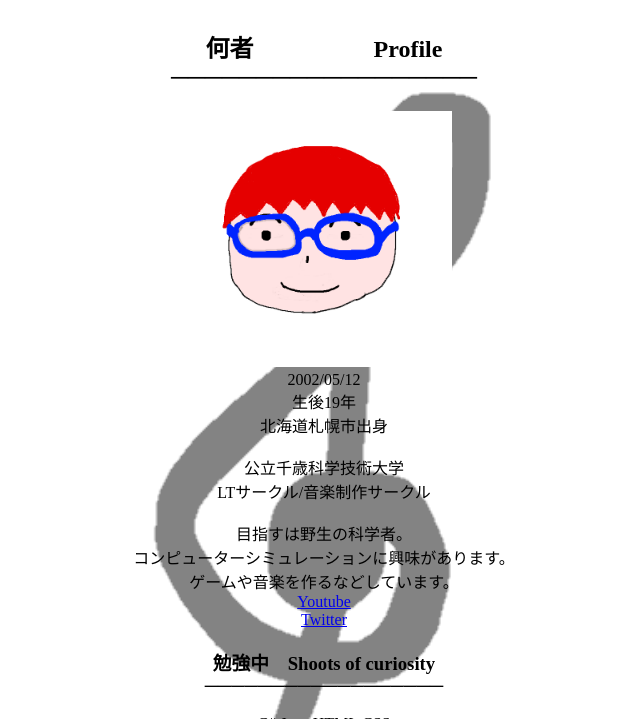
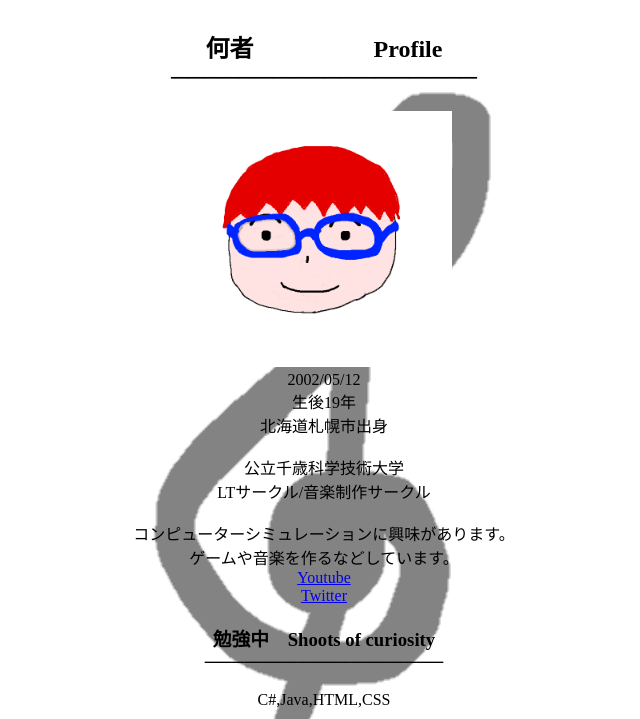
Before and after one commit to shinjinhakase/Portfolio, a plain HTML site: page portfolio.html in a window 1280 px wide. Shown: the part 81-800 px from the top of the page, without its empty margins (316-956 px from the left). Drawn offline with Linux system fonts and the light colour scheme.

Commit message:
Update portfolio.html

```diff
--- a/portfolio.html
+++ b/portfolio.html
@@ -31,7 +31,7 @@
     公立千歳科学技術大学<br>
     LTサークル/音楽制作サークル<br>
     <br>
-    目指すは野生の科学者。<br>
+
     コンピューターシミュレーションに興味があります。<br>
     ゲームや音楽を作るなどしています。<br>
     <a href="https://www.youtube.com/channel/UCo5Iv1mrDkQN7yfvudo4hug">Youtube</a><br>
```
